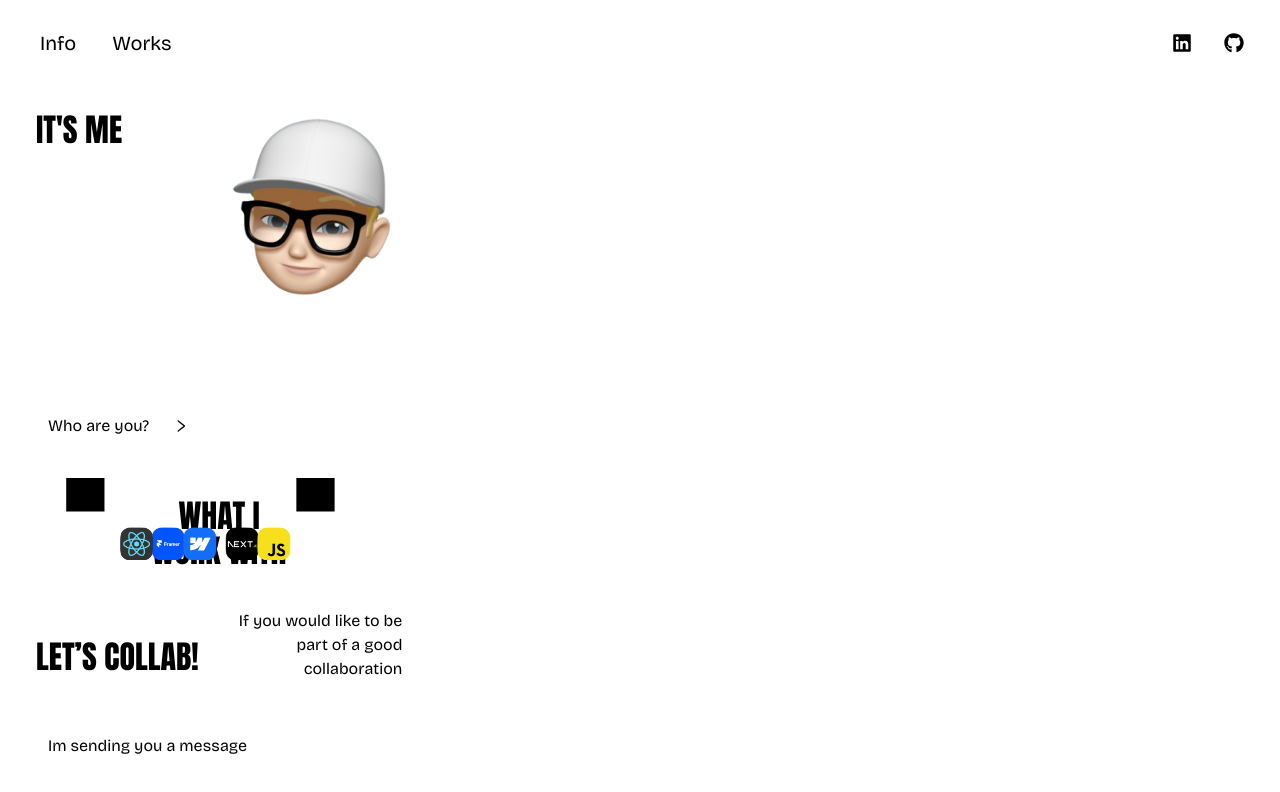
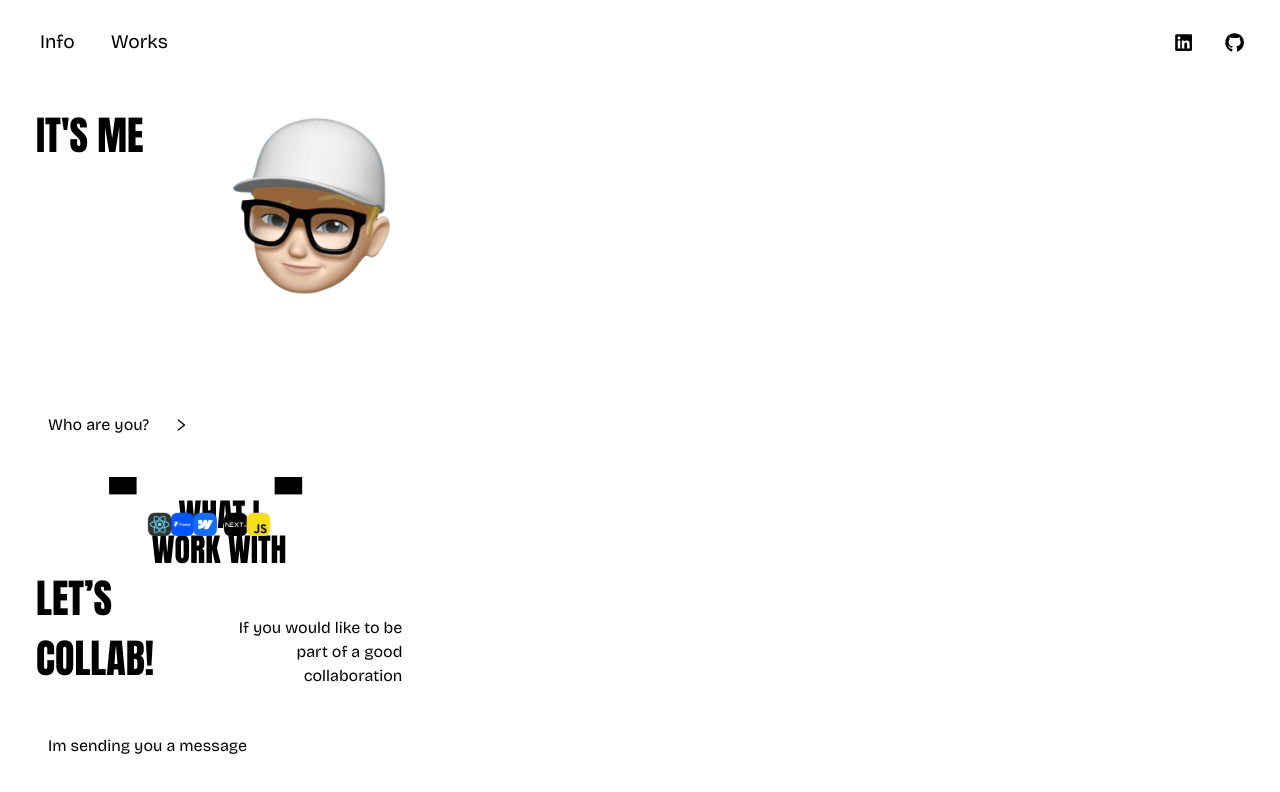
Before and after one commit to bencso/portfolio-page, a Next.js app: page / in a window 1280 px wide. Shown: the top 792 px of the page. Built offline with nearby package versions, Linux system fonts and the light colour scheme.

Commit message:
Add WorkDiv component for displaying work items with image and description

```diff
--- a/src/app/components/ItsMeBlock.js
+++ b/src/app/components/ItsMeBlock.js
@@ -2,12 +2,22 @@ import { AiOutlineRight } from "react-icons/ai";
 import Image from "next/image";
 import IconButton from "./buttons/IconButton";
 
-export default function ItsMeBlock() {
+export default function ItsMeBlock({setTab,tab}) {
+
+  function onClick(){
+    setTab("about");
+  }
+
   return (
     <div className="itsme-block">
       <div className="itsme-block_flex">
-        <h2>It&apos;s me</h2>
-       <IconButton text="Who are you?"/>
+        {
+          tab != "about" && <h2>It&apos;s me</h2>
+        }
+        {
+          tab == "about" && <h1>Bábolnai<br/>Bence</h1>
+        }
+       <IconButton text="Who are you?" action={onClick}/>
       </div>
       <Image
         src={"/images/me.png"}
--- a/src/app/components/Works.js
+++ b/src/app/components/Works.js
@@ -1,33 +1,54 @@
+import { useState } from "react";
 import IconButton from "./buttons/IconButton";
+import WorkDiv from "./works/WorkDiv";
+
+const works = [
+  {
+    name: "Web development",
+    description:
+      "We craft unique, conversion-driven websites that help startups grow faster.",
+    img: "/images/works/test.jpg",
+    cta: "Who are you?",
+  },
+  {
+    name: "UI/UX Design",
+    description:
+      "We craft unique, conversion-driven websites that help startups grow faster.",
+    img: "/images/works/test.jpg",
+    cta: "Who are you?",
+  },
+];
 
 export default function Works() {
+  const [selectedWork, setSelectedWork] = useState(0);
+
+
+
   return (
     <div className="works">
       <div className="works-pills">
-        <div className="works-pills_pill" style={{ "--percent": `${50}%` }}>
-          Web development
-        </div>
-        <div className="works-pills_pill" style={{ "--percent": "0%" }}>
-          Web design
-        </div>
-        <div className="works-pills_pill" style={{ "--percent": "0%" }}>
-          UI/UX design
-        </div>
+        {works.flatMap((work, idx) => {
+          return (
+            <div
+              onClick={() => setSelectedWork(works.indexOf(work))}
+              key={idx}
+              className="works-pills_pill"
+              style={{ "--percent": `${50}%` }}
+            >
+              {work.name}
+            </div>
+          );
+        })}
       </div>
 
-      <div className="works-section">
-        <div className="works-section_text">
-          <div className="works-section_text_description">
-            <h2>Web development</h2>
-            <p>
-              We craft unique, conversion-driven websites that help startups
-              grow faster.
-            </p>
-          </div>
-          <IconButton text="Who are you?" />
-        </div>
-        <div className="works-img" />
-      </div>
+      {selectedWork >= 0 && works.length >= selectedWork && (
+        <WorkDiv
+          name={works[selectedWork].name}
+          img={works[selectedWork].img}
+          cta={works[selectedWork].cta}
+          description={works[selectedWork].description}
+        />
+      )}
     </div>
   );
 }
--- a/src/app/components/buttons/IconButton.js
+++ b/src/app/components/buttons/IconButton.js
@@ -1,7 +1,7 @@
 import { AiOutlineRight } from "react-icons/ai";
 
-export default function IconButton({text}) {
-  return  <button className="button button-icon">
+export default function IconButton({text, action}) {
+  return  <button className="button button-icon" onClick={action}>
             {text}
             <div className="button_icon">
               <AiOutlineRight />
--- /dev/null
+++ b/src/app/components/works/WorkDiv.js
@@ -0,0 +1,18 @@
+import IconButton from "../buttons/IconButton";
+
+export default function WorkDiv({name,description,img, cta}){
+    return (
+         <div className="works-section">
+        <div className="works-section_text">
+          <div className="works-section_text_description">
+            <h2>{name}</h2>
+            <p>
+              {description}
+            </p>
+          </div>
+          <IconButton text={cta} />
+        </div>
+        <div className="works-img" style={{"--img-url" : `url(${img})`}} />
+      </div>
+    )
+}
--- a/src/app/globals.css
+++ b/src/app/globals.css
@@ -10,12 +10,12 @@
   --light-color: #333333;
   --light-border: #8ad0ff;
 
-  --size-title: 36px;
-  --size-second_title: 32px;
-  --size_third_title: 28px;
-  --size-text: 20px;
-  --size-button: 16px;
-  --size-small: 16px;
+  --size-title: 3rem;
+  --size-second_title: 2.5rem;
+  --size_third_title: 1.5rem;
+  --size-text: 1.2rem;
+  --size-button: 1rem;
+  --size-small: 1rem;
 }
 
 @media (prefers-color-scheme: dark) {
@@ -89,6 +89,7 @@ h3 {
   cursor: pointer;
   padding-left: 12px;
   padding-top: 6px;
+  width: fit-content;
   padding-bottom: 6px;
   border: 1pt solid var(--border);
   -webkit-transition: background-color 500ms ease-in-out;
@@ -291,7 +292,7 @@ h3 {
     8px 8px 20px 0 rgba(0, 0, 0, 0.5),
     inset 4px 4px 20px 0 rgba(0, 0, 0, 0.25);
   display: inline-block;
-  background-image: url("/images/works/webdevelopment.png");
+  background-image: var(--img-url);
   background-repeat: no-repeat;
   background-size: cover;
   width: 100%;
@@ -410,6 +411,11 @@ h3 {
   flex-direction: column;
   min-height: 340px;
   justify-content: space-between;
+
+  h1{
+    font-size: 3.7rem;
+    line-height: 3.5rem;
+  }
 }
 
 .itsme-block_image {
@@ -468,4 +474,5 @@ h3 {
   line-height: 35px;
   padding: 20px 0px;
   z-index: 1;
+  font-size: 2rem;
 }
--- a/src/app/page.js
+++ b/src/app/page.js
@@ -6,17 +6,31 @@ import Slider from "./components/Slider";
 import Works from "./components/Works";
 import WorksWith from "./components/WorksWith";
 import Navbar from "./components/NavBar";
-import { useState } from "react";
+import { useEffect, useState } from "react";
 import PlayGround from "./components/PlayGround";
 
 export default function Home() {
-  const [section, setSection] = useState("works");
+  const [section, setSection] = useState(null);
+
+  useEffect(() => {
+    const savedSection = localStorage.getItem("section");
+    if (savedSection) {
+      setSection(savedSection);
+    } else {
+      localStorage.setItem("section", "info");
+    }
+  }, []);
+
+  useEffect(() => {
+    localStorage.setItem("section", section);
+  }, [section]);
+
   return (
     <>
-      <Navbar  setTab={setSection} tab={section}/>
+      <Navbar setTab={setSection} tab={section} />
       <div className="parent">
         <div className="child1">
-          <ItsMeBlock />
+          <ItsMeBlock tab={section} setTab={setSection}/>
           <WorksWith />
           <LetsCollabBlock />
         </div>
@@ -27,9 +41,14 @@ export default function Home() {
               <Slider />
             </>
           )}
-                    {section === "works" && (
+          {section === "works" && (
             <>
               <PlayGround />
+            </>
+          )}
+          {section === "about" && (
+            <>
+              <div>ABOUT</div>
             </>
           )}
         </div>
```
Also changed, not shown: public/images/works/test.jpg (added).
